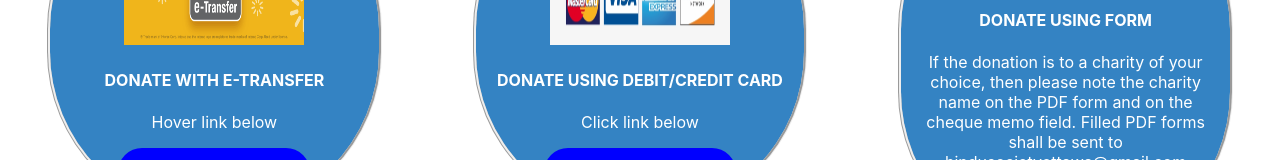
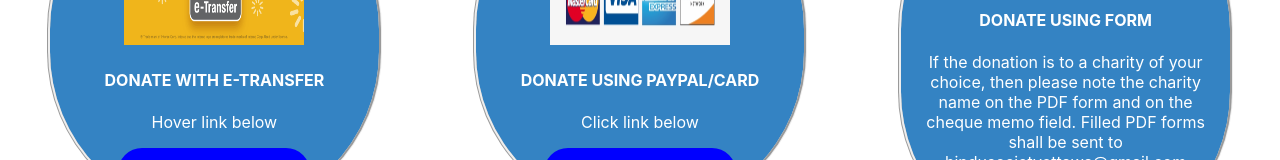
Before and after one commit to weixin-you/weixin-you.github.com, a React (Create React App) app: page /donate in a window 1280 px wide. Shown: the part 309-469 px from the top of the page. Built offline with nearby package versions, Linux system fonts and the light colour scheme.

Commit message:
Update Donate.js

```diff
--- a/src/pages/Donate.js
+++ b/src/pages/Donate.js
@@ -51,7 +51,7 @@ class App extends React.Component {
                   <div className="icon_1">
                     <img src={card} style={{ width: '180px', height: '160px' }} alt="Card" />
                   </div>
-                  <h4 className="volunteer_text">DONATE USING DEBIT/CREDIT CARD</h4>
+                  <h4 className="volunteer_text">DONATE USING PAYPAL/CARD</h4>
                   <p className="lorem_text">Click link below</p>
                   <input className="ppdonatebtn" type="button" value="DONATE NOW" />
                 </div>
```
